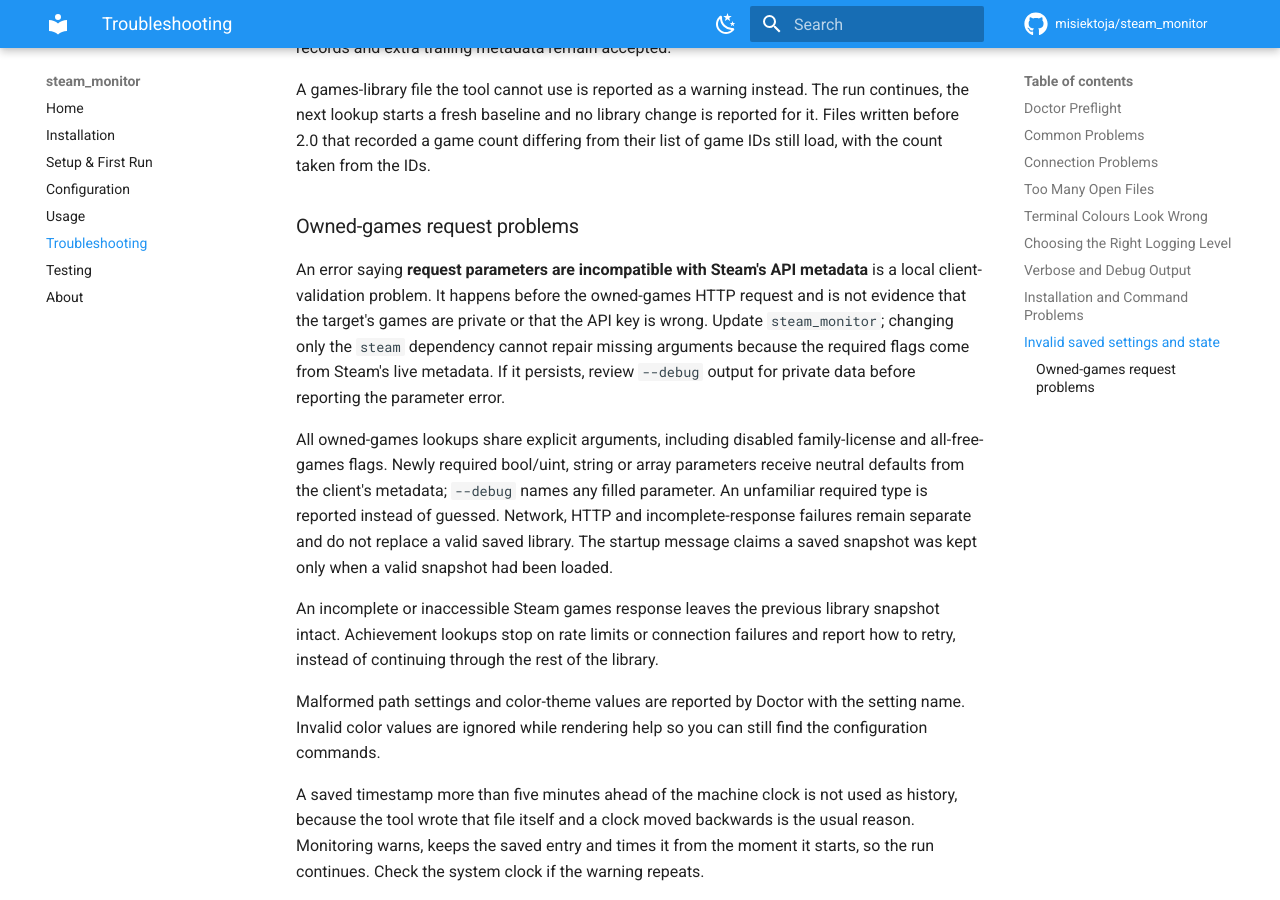
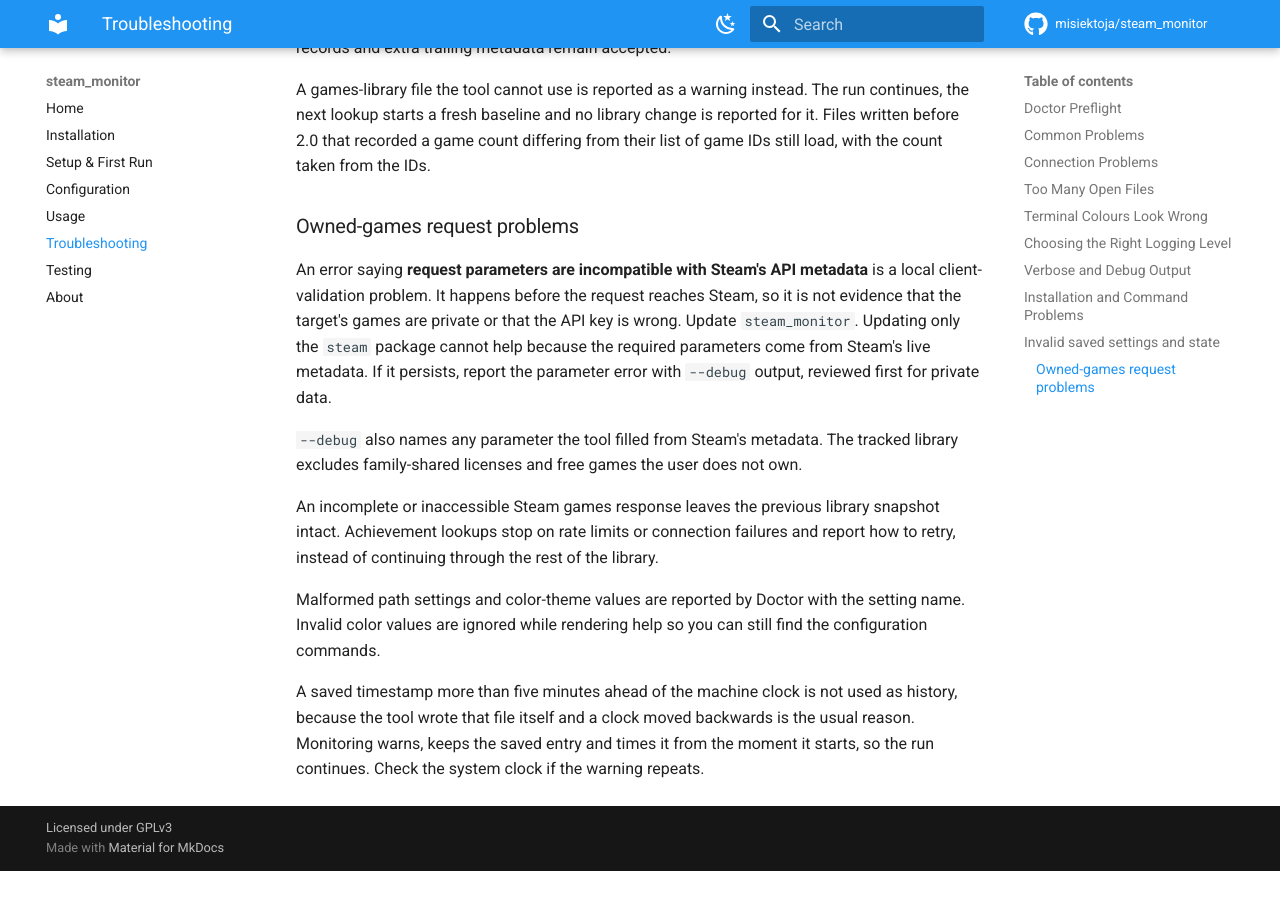
Before and after one commit to misiektoja/steam_monitor, an MkDocs documentation site: the page built from docs/troubleshooting.md, in a window 1280 px wide and 900 px high, scrolled down 5039 px. Built offline with MkDocs 1.6.1 and Material for MkDocs 9.7.7, drawn with Linux system fonts in a browser that asks for light colours; comment, search, counter and statistics services are not loaded; after the commit the page ends 5910 px from its top, so only the background shows below that.

Commit message:
docs(troubleshooting): shorten the owned-games request section

```diff
--- a/docs/troubleshooting.md
+++ b/docs/troubleshooting.md
@@ -139,9 +139,9 @@ A games-library file the tool cannot use is reported as a warning instead. The r
 <a id="owned-games-request-problems"></a>
 ### Owned-games request problems
 
-An error saying **request parameters are incompatible with Steam's API metadata** is a local client-validation problem. It happens before the owned-games HTTP request and is not evidence that the target's games are private or that the API key is wrong. Update `steam_monitor`; changing only the `steam` dependency cannot repair missing arguments because the required flags come from Steam's live metadata. If it persists, review `--debug` output for private data before reporting the parameter error.
+An error saying **request parameters are incompatible with Steam's API metadata** is a local client-validation problem. It happens before the request reaches Steam, so it is not evidence that the target's games are private or that the API key is wrong. Update `steam_monitor`. Updating only the `steam` package cannot help because the required parameters come from Steam's live metadata. If it persists, report the parameter error with `--debug` output, reviewed first for private data.
 
-All owned-games lookups share explicit arguments, including disabled family-license and all-free-games flags. Newly required bool/uint, string or array parameters receive neutral defaults from the client's metadata; `--debug` names any filled parameter. An unfamiliar required type is reported instead of guessed. Network, HTTP and incomplete-response failures remain separate and do not replace a valid saved library. The startup message claims a saved snapshot was kept only when a valid snapshot had been loaded.
+`--debug` also names any parameter the tool filled from Steam's metadata. The tracked library excludes family-shared licenses and free games the user does not own.
 
 An incomplete or inaccessible Steam games response leaves the previous library snapshot intact. Achievement lookups stop on rate limits or connection failures and report how to retry, instead of continuing through the rest of the library.
 
```
